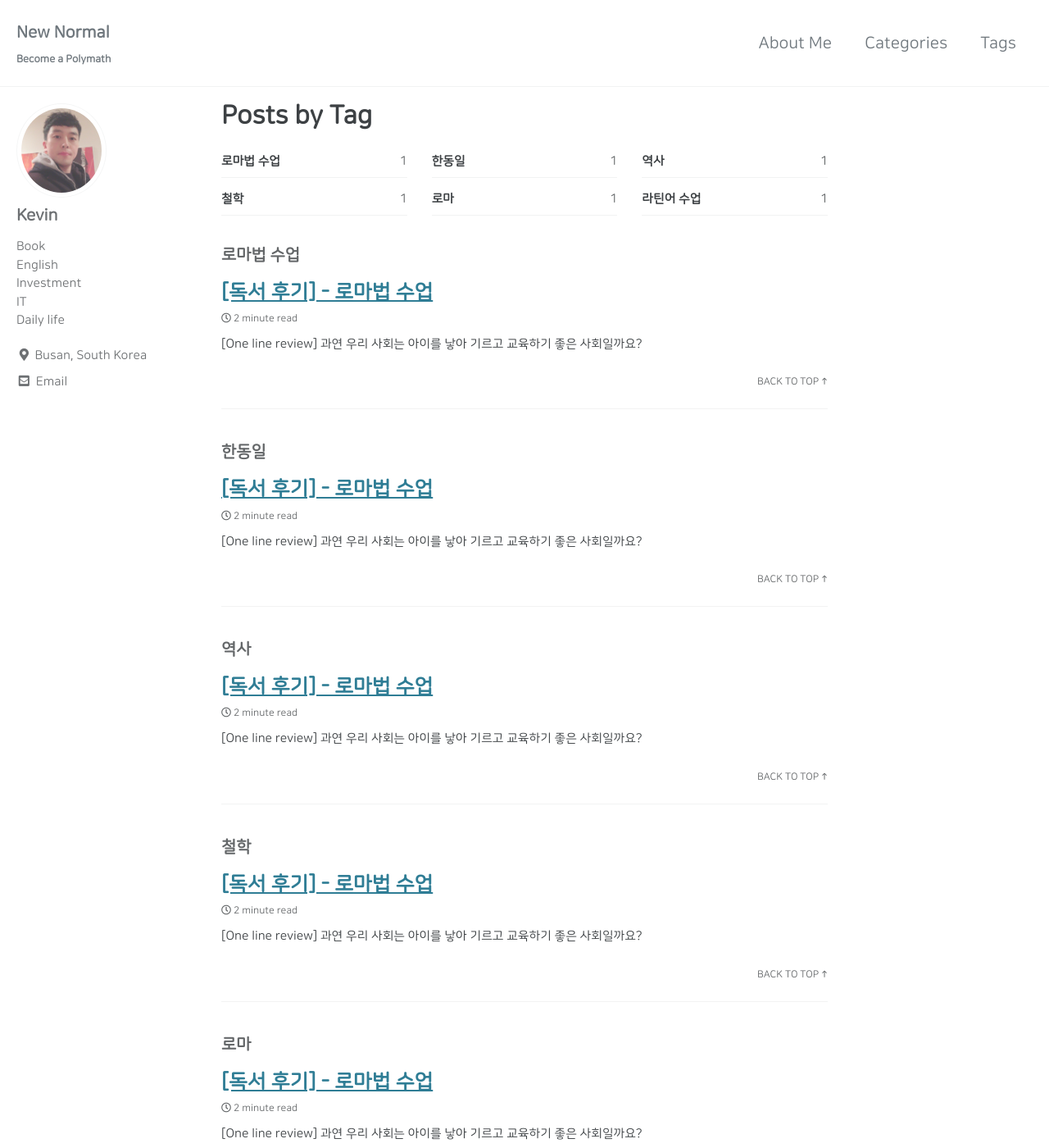
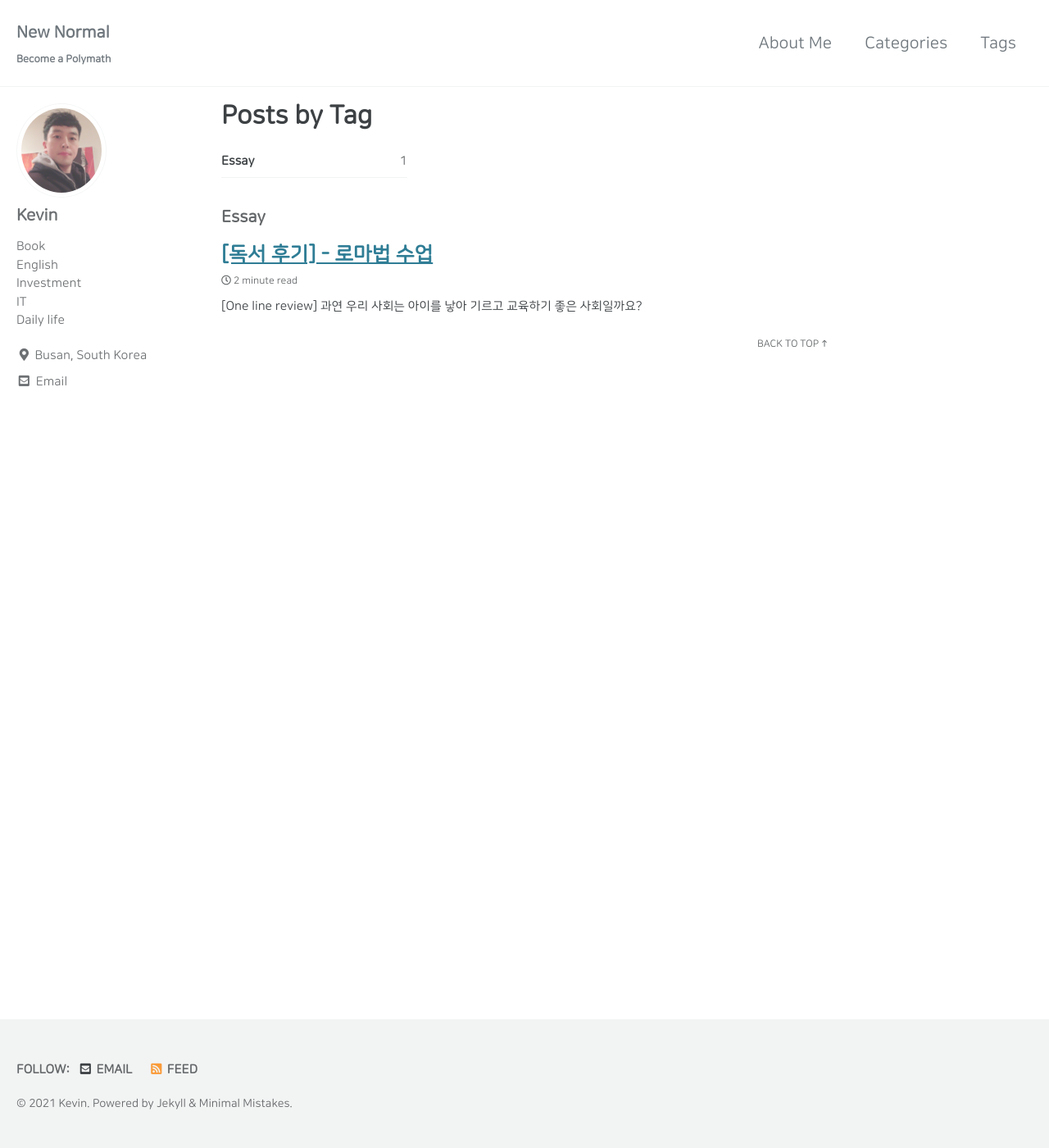
Before and after one commit to letsgokevin/readyfornewnormal.github.io, a Jekyll site: the page built from _pages/tag-archive.md, in a window 1280 px wide and 1400 px high. Shown: the whole window at 82% size. Built offline with Jekyll 4.4.1, drawn with Linux system fonts in a browser that asks for light colours; cached includes are drawn as plain includes.

Commit message:
Update 2021-07-07-book1.md

```diff
--- a/_posts/2021-07-07-book1.md
+++ b/_posts/2021-07-07-book1.md
@@ -2,7 +2,7 @@
 title: "[독서 후기] - 로마법 수업"
 categories: Book
 toc : true
-tags: [로마법 수업, 한동일, 역사, 철학, 로마, 라틴어 수업]
+tags: [Essay]
 comments: true
 ---
 **[One line review]** 과연 우리 사회는 아이를 낳아 기르고 교육하기 좋은 사회일까요?
```
